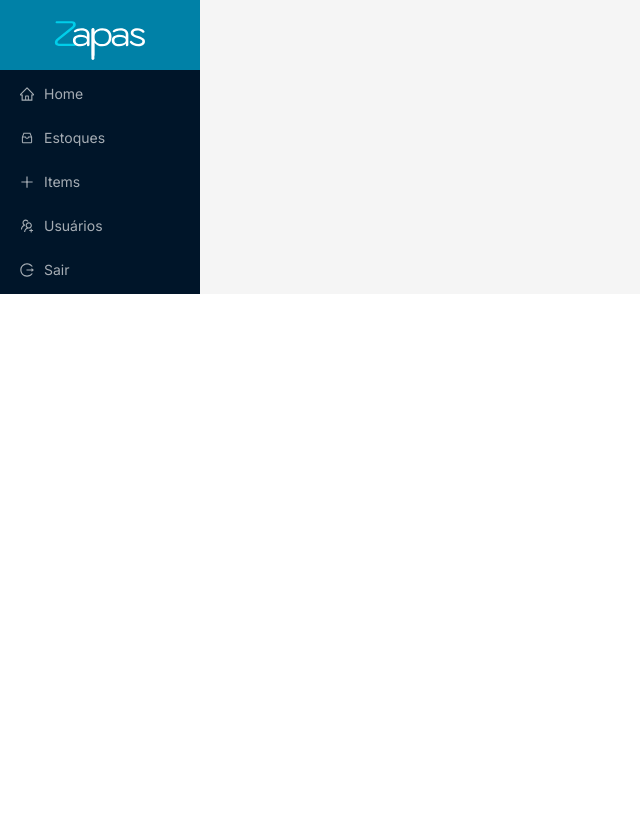
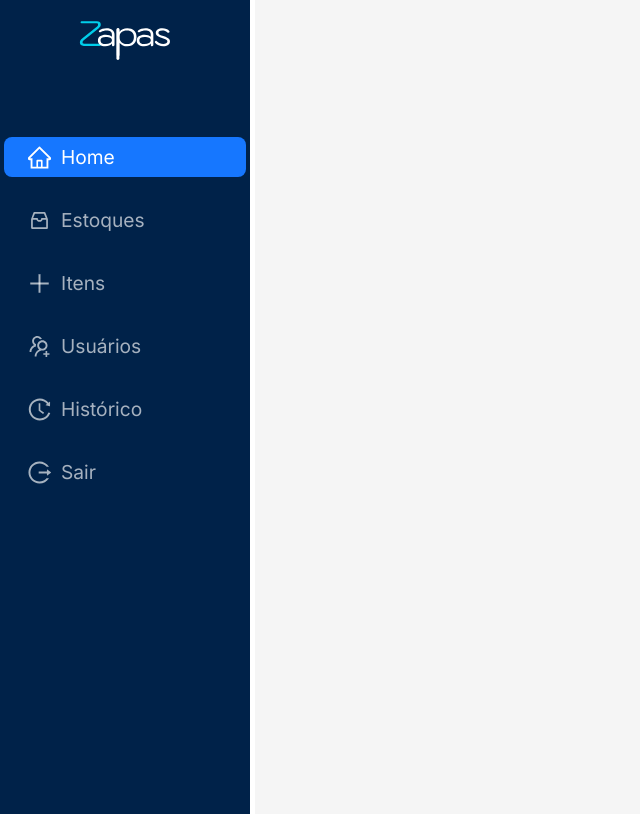
Before and after one commit to PPPgata/Zapas-WEB, a React (Create React App) app: page /dashboard in a window 1280 px wide. Shown: the whole page, without its empty margins (0-640 px from the left). Built offline with nearby package versions, Linux system fonts and the light colour scheme.

Commit message:
make a SideBar

```diff
--- a/src/Components/MenuList/MenuList.jsx
+++ b/src/Components/MenuList/MenuList.jsx
@@ -1,22 +1,56 @@
+import st from "./MenuList.module.css";
 import { Menu } from "antd";
-import { HomeOutlined, InboxOutlined, PlusOutlined, UsergroupAddOutlined, LogoutOutlined } from "@ant-design/icons";
+import {
+  HomeOutlined,
+  InboxOutlined,
+  PlusOutlined,
+  UsergroupAddOutlined,
+  LogoutOutlined,
+  HistoryOutlined,
+} from "@ant-design/icons";
 
 const MenuList = () => {
   return (
-    <Menu theme="dark">
-      <Menu.Item key="home" icon={<HomeOutlined />}>
+    <Menu
+      theme="dark"
+      mode="inline"
+      className={st.menu_bar}
+      defaultSelectedKeys={["home"]}
+    >
+      <Menu.Item
+        key="home"
+        icon={<HomeOutlined style={{ fontSize: "23px" }} />}
+      >
         Home
       </Menu.Item>
-      <Menu.Item key="home" icon={<InboxOutlined />}>
+      <Menu.Item
+        key="stock"
+        icon={<InboxOutlined style={{ fontSize: "23px" }} />}
+      >
         Estoques
       </Menu.Item>
-      <Menu.Item key="home" icon={<PlusOutlined />}>
-        Items
+      <Menu.Item
+        key="itens"
+        icon={<PlusOutlined style={{ fontSize: "23px" }} />}
+      >
+        Itens
       </Menu.Item>
-      <Menu.Item key="home" icon={<UsergroupAddOutlined />}>
+      <Menu.Item
+        key="users"
+        icon={<UsergroupAddOutlined style={{ fontSize: "23px" }} />}
+      >
         Usuários
       </Menu.Item>
-      <Menu.Item key="home" icon={<LogoutOutlined />}>
+      <Menu.Item
+        key="history"
+        icon={<HistoryOutlined style={{ fontSize: "23px" }} />}
+      >
+        Histórico
+      </Menu.Item>
+      <Menu.Item
+        key="logOut"
+        icon={<LogoutOutlined style={{ fontSize: "23px" }} />}
+      >
         Sair
       </Menu.Item>
     </Menu>
--- a/src/Components/MenuList/MenuList.module.css
+++ b/src/Components/MenuList/MenuList.module.css
@@ -0,0 +1,11 @@
+.menu_bar {
+  height: 87vh;
+  margin-top: 3rem;
+  display: flex;
+  flex-direction: column;
+  align-items: center;
+  gap: 15px;
+  font-size: 1.2rem;
+  position: relative;
+  background-color: #002249;
+}
--- a/src/Components/SideBar/SideBar.jsx
+++ b/src/Components/SideBar/SideBar.jsx
@@ -1,22 +1,35 @@
-import React from 'react'
+import React, { useState } from "react";
 import st from "../SideBar/SideBar.module.css";
 import { Layout } from "antd";
-import Logo from '../Logo/Logo';
-import MenuList from '../MenuList/MenuList';
+import Logo from "../Logo/Logo";
+import MenuList from "../MenuList/MenuList";
+import SmallLogo from '../SmallLogo/SmallLogo';
 
-const {Header, Sider} = Layout;
+const { Header, Sider } = Layout;
 
 const SideBar = () => {
+  const [collapsed, setCollapsed] = useState(true);
+
   return (
     <>
       <Layout>
-        <Sider className={st.sidebar} style={{ backgroundColor: '#0081A7' }}>
-          <Logo />
+        <Sider
+          className={st.sidebar}
+          width={250}
+          collapsedWidth={80}
+          collapsed={collapsed}
+          onMouseEnter={() => setCollapsed(false)}
+          onMouseLeave={() => setCollapsed(true)}
+          style={{ backgroundColor: "#002249", transition: 'all 0.3s' }}
+        >
+          {collapsed ? <SmallLogo /> : <Logo className={st.logo} />}
           <MenuList />
+          {/* Adicionar o elemento da faixa */}
+          {!collapsed && <div className={st.rightStripe}></div>}
         </Sider>
       </Layout>
     </>
-  )
-}
+  );
+};
 
-export default SideBar
+export default SideBar;
--- a/src/Components/SideBar/SideBar.module.css
+++ b/src/Components/SideBar/SideBar.module.css
@@ -1,5 +1,8 @@
-.sidebar {
-  flex-direction: column;
-  color: #fff;
-  background-color: #0081A7;
+.rightStripe {
+  position: absolute;
+  top: 0;
+  right: -5px; /* ajuste conforme necessário */
+  height: 100%;
+  width: 5px;
+  background-color: #ffffff; /* cor da faixa */
 }
```
